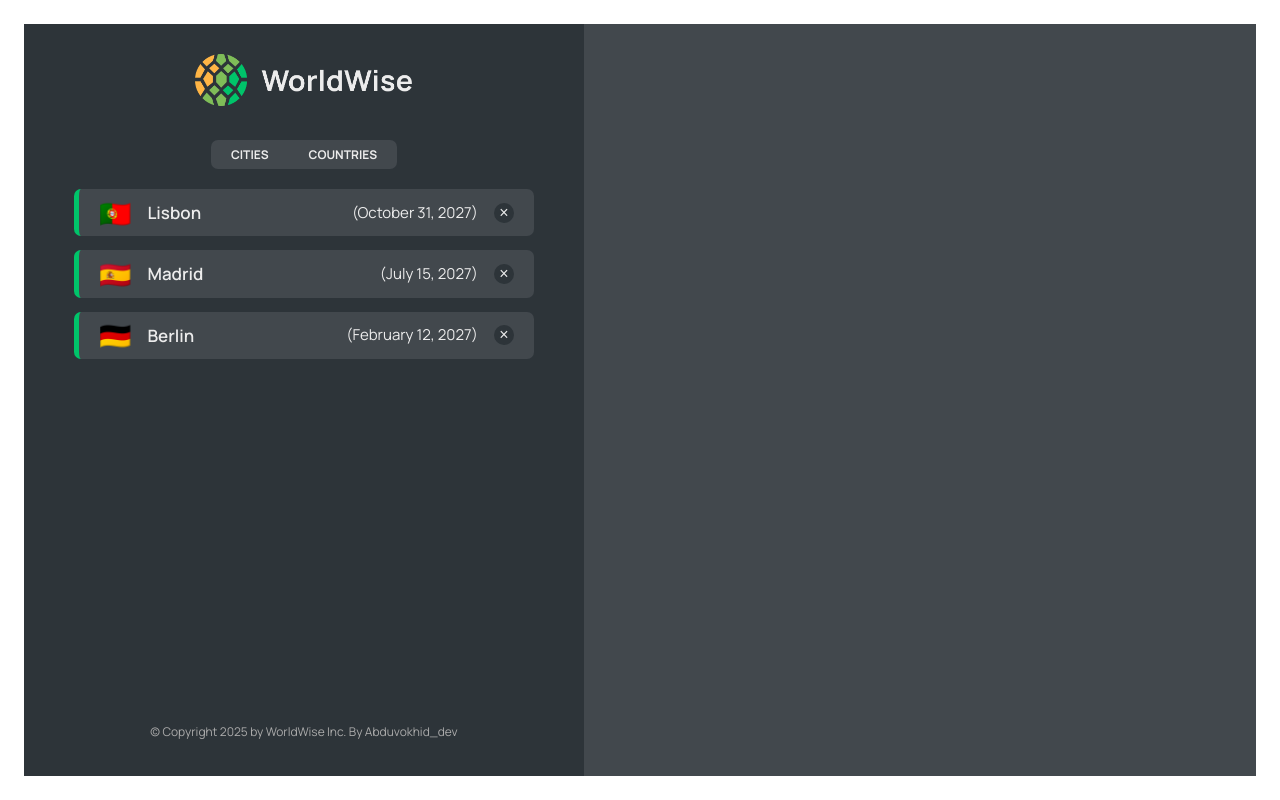
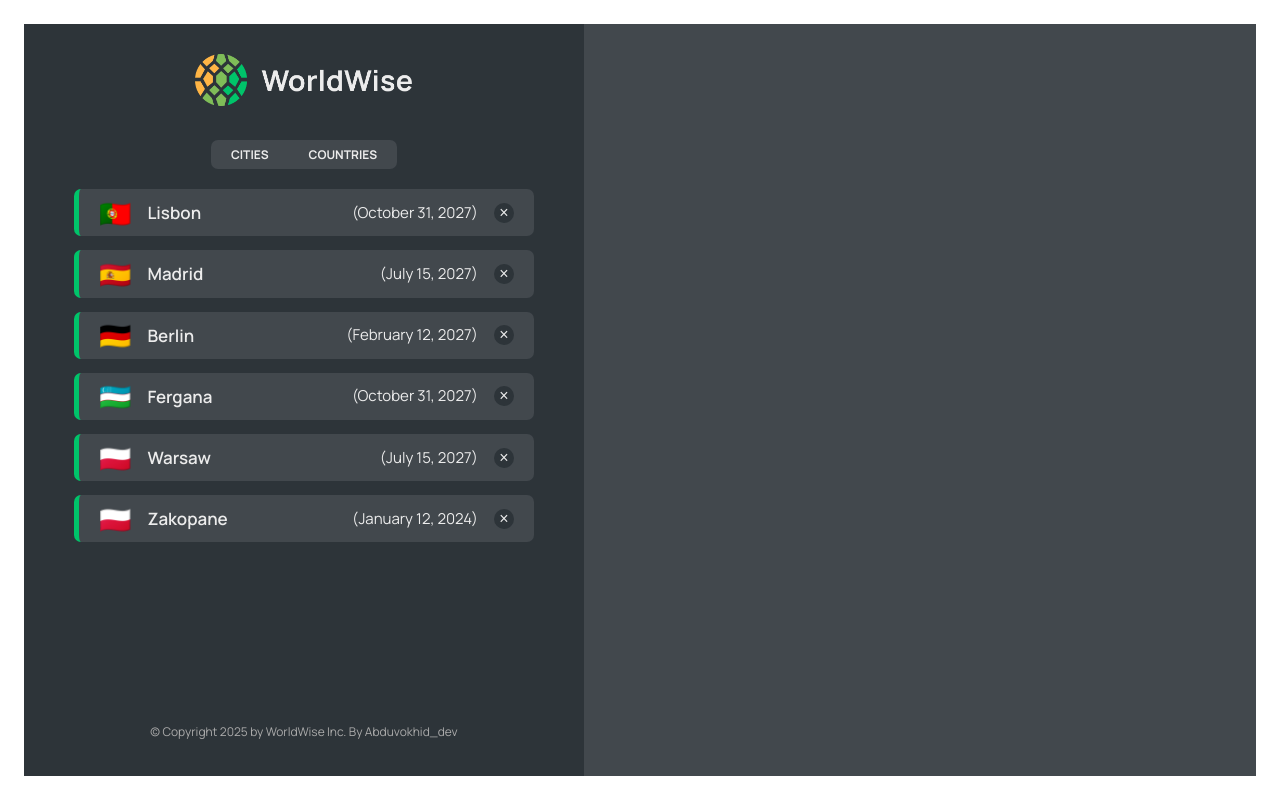
Before and after one commit to Abduvokh1D/worldwise, a React (Vite) app: page /app in a window 1280 px wide. Built offline with nearby package versions, Linux system fonts and the light colour scheme; data requests are answered from the project's data file.

Commit message:
Implementing the Countries

```diff
--- a/data/cities.json
+++ b/data/cities.json
@@ -35,6 +35,42 @@
         "lng": 13.376933665713324
       },
       "id": 98443197
+    },
+    {
+      "cityName": "Fergana",
+      "country": "Uzbekistan",
+      "emoji": "🇺🇿",
+      "date": "2027-10-31T15:59:59.138Z",
+      "notes": "My favorite city so far!",
+      "position": {
+        "lat": 38.727881642324164,
+        "lng": -9.140900099907554
+      },
+      "id": 21012003
+    },
+    {
+      "cityName": "Warsaw",
+      "country": "Poland",
+      "emoji": "🇵🇱",
+      "date": "2027-07-15T08:22:53.976Z",
+      "notes": "I have been there more than 3 years",
+      "position": {
+        "lat": 40.46635901755316,
+        "lng": -3.7133789062500004
+      },
+      "id": 12714687
+    },
+    {
+      "cityName": "Zakopane",
+      "country": "Poland",
+      "emoji": "🇵🇱",
+      "date": "2024-01-12T08:22:53.976Z",
+      "notes": "Very exciting adventures",
+      "position": {
+        "lat": 40.46635901755316,
+        "lng": -3.7133789062500004
+      },
+      "id": 33259835
     }
   ]
 }
--- a/src/App.jsx
+++ b/src/App.jsx
@@ -1,4 +1,6 @@
+import { useEffect, useState } from "react";
 import { BrowserRouter, Routes, Route } from "react-router-dom";
+
 import Product from "./pages/Product";
 import Homepage from "./pages/Homepage";
 import Pricing from "./pages/Pricing";
@@ -6,7 +8,8 @@ import PageNotFound from "./pages/PageNotFound";
 import AppLayout from "./pages/AppLayout";
 import Login from "./pages/Login";
 import CityList from "./components/CityList";
-import { useEffect, useState } from "react";
+import CountryList from "./components/CountryList";
+
 const BASE_URL = "http://localhost:8000";
 function App() {
   const [cities, setCities] = useState([]);
@@ -46,7 +49,10 @@ function App() {
             path="cities"
             element={<CityList cities={cities} isLoading={isLoading} />}
           />
-          <Route path="countries" element={<p>List of Countries</p>} />
+          <Route
+            path="countries"
+            element={<CountryList cities={cities} isLoading={isLoading} />}
+          />
           <Route path="form" element={<p>List of Form</p>} />
         </Route>
         <Route path="/login" element={<Login />} />
--- /dev/null
+++ b/src/components/CountryList.jsx
@@ -0,0 +1,26 @@
+import Spinner from "./Spinner";
+import styles from "./CountryList.module.css";
+import CountryItem from "./CountryItem";
+import Message from "./Message";
+function CountryList({ cities, isLoading }) {
+  if (isLoading) return <Spinner />;
+  if (!cities.length)
+    return (
+      <Message message="Add your first city by clicking on a city on the map" />
+    );
+
+  const countries = cities.reduce((arr, city) => {
+    if (!arr.map((el) => el.country).includes(city.country))
+      return [...arr, { country: city.country, emoji: city.emoji }];
+    else return arr;
+  }, []);
+  return (
+    <ul className={styles.countryList}>
+      {countries.map((country) => (
+        <CountryItem country={country} />
+      ))}
+    </ul>
+  );
+}
+
+export default CountryList;
--- a/src/components/CountryList.module.css
+++ b/src/components/CountryList.module.css
@@ -2,7 +2,7 @@
   width: 100%;
   height: 65vh;
   list-style: none;
-  overflow-y: scroll;
+  overflow-y: avto;
   overflow-x: hidden;
 
   display: grid;
```
Also changed, not shown: 1 other file (tests, documents, lock files or other folders).
